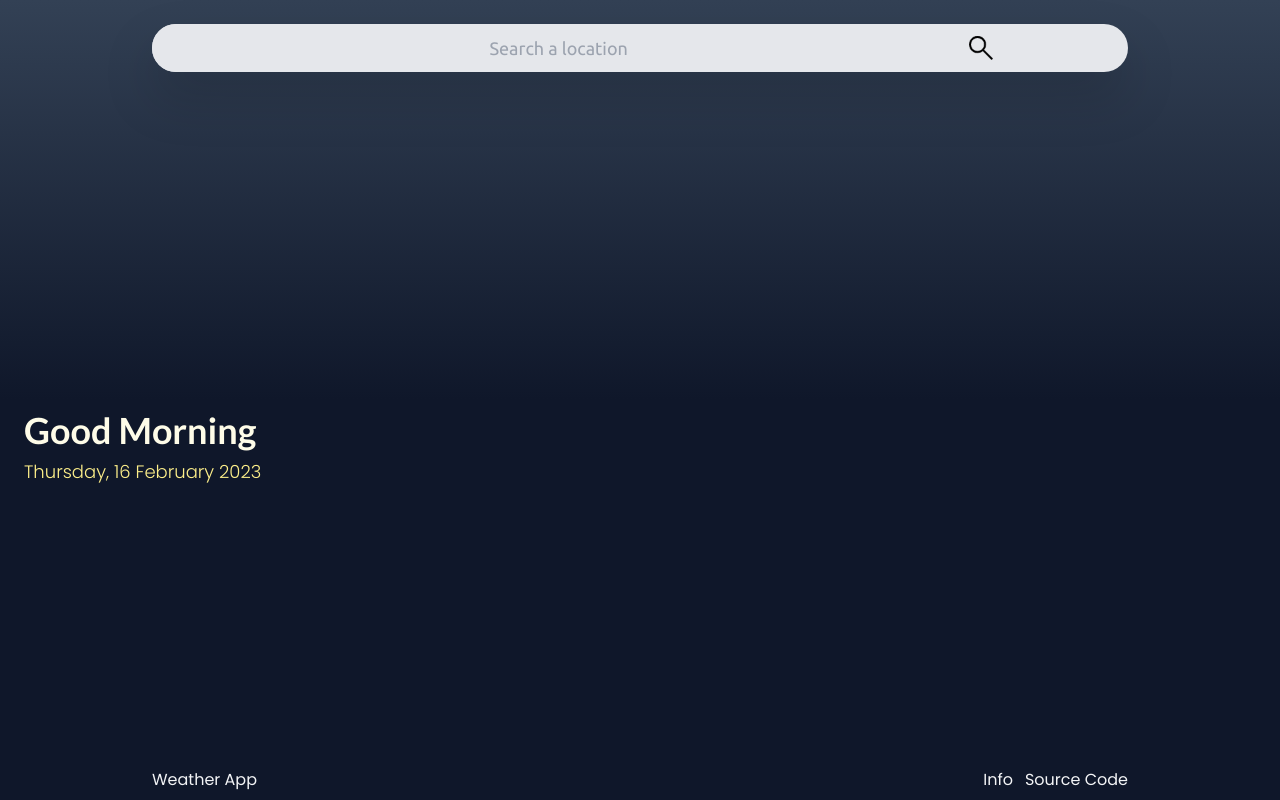
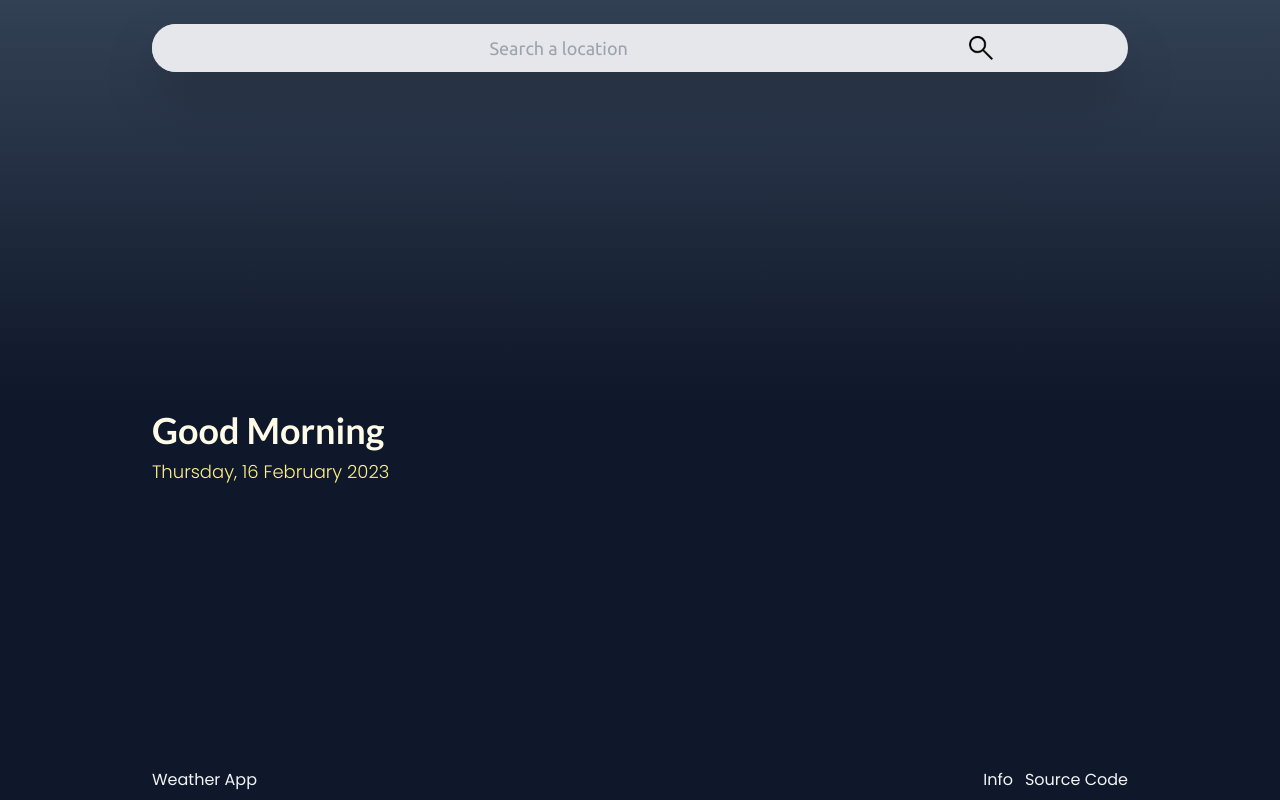
Before and after one commit to s-soumyakanta/weather-app, a React (Create React App) app: page / in a window 1280 px wide. Built offline with nearby package versions, Linux system fonts and the light colour scheme.

Commit message:
final commit for time being

```diff
--- a/src/components/Greetings.js
+++ b/src/components/Greetings.js
@@ -115,7 +115,7 @@ userData.map((elem)=>{
   </div>
 } */}
 
-<div className='mt-12 px-6'>
+<div className='mt-12 px-6  md:mx-32'>
 
 
 
```
